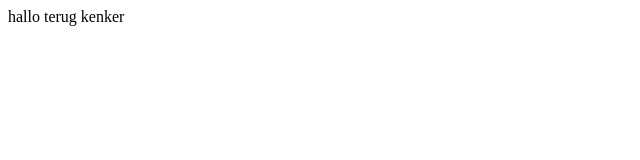
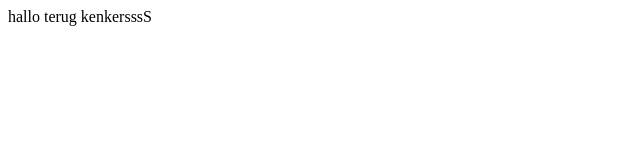
Before and after one commit to bulbasaus/kenker, a plain HTML site: page index.html in a window 1280 px wide. Shown: the full height of the page, 0-640 px from the left. Drawn offline with Linux system fonts and the light colour scheme.

Commit message:
lasndoanosdn

```diff
--- a/index.html
+++ b/index.html
@@ -7,6 +7,6 @@
     <title>Document</title>
 </head>
 <body>
-    hallo terug kenker
+    hallo terug kenkersssS
 </body>
 </html>
```
